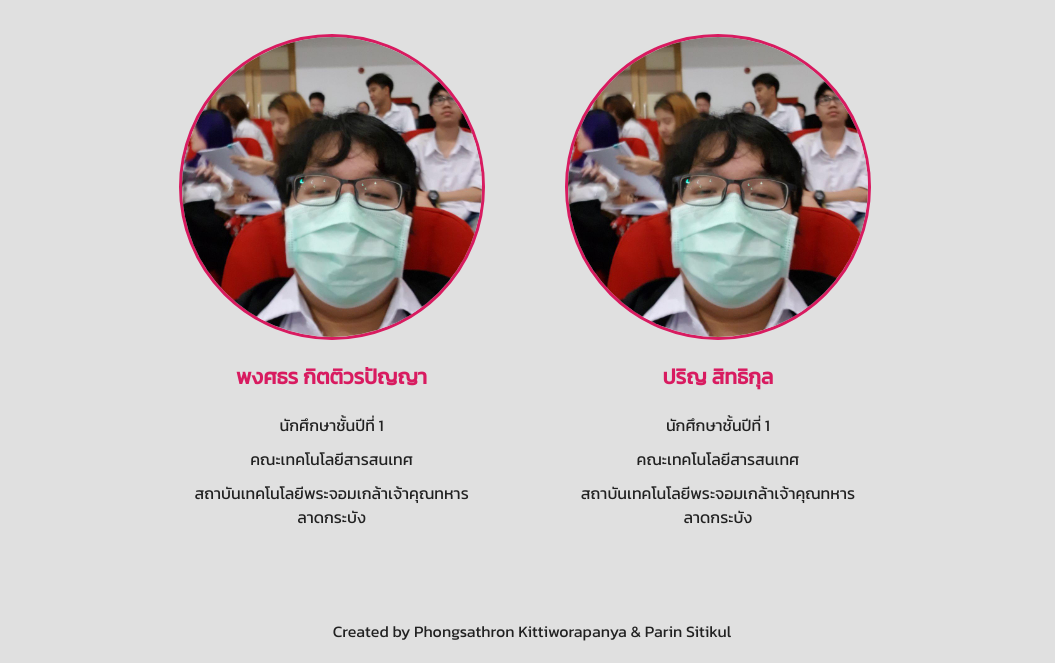
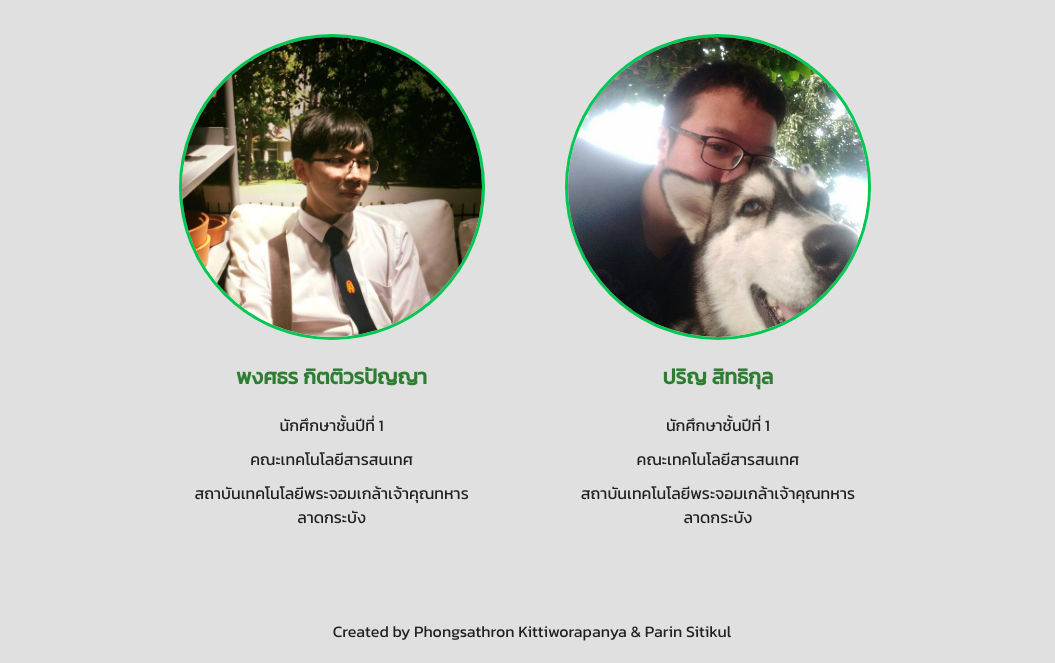
Before and after one commit to Phongsathron/Bangkok-Website, a plain HTML site: page about.html in a window 1280 px wide. Shown: the part 185-848 px from the top of the page, without its empty margins (108-1163 px from the left). Drawn offline with Linux system fonts and the light colour scheme; a web font is replaced by a local one.

Commit message:
Update about page

```diff
--- a/about.html
+++ b/about.html
@@ -16,6 +16,7 @@
                 <nav class="main-nav">
                     <ul>
                         <li><a href="index.html#travel">5 สถานที่น่าสนใจ</a></li>
+                        <li><a href="index.html#restaurant">ร้านอาหารชื่อดัง</a></li>
                         <li><a href="about.html">ผู้จัดทำ</a></li>
                     </ul>
                 </nav>
@@ -28,7 +29,7 @@
                 <div class="row member-row">
                     <div class="member-item">
                         <div class="profile-pic">
-                            <img src="img/member/member1.jpg">
+                            <img src="img/member/fluke.jpg">
                         </div>
                         <h3>พงศธร กิตติวรปัญญา</h3>
                         <p>นักศึกษาชั้นปีที่ 1</p>
@@ -37,7 +38,7 @@
                     </div>
                     <div class="member-item">
                         <div class="profile-pic">
-                            <img src="img/member/member1.jpg">
+                            <img src="img/member/dump.jpg">
                         </div>
                         <h3>ปริญ สิทธิกุล</h3>
                         <p>นักศึกษาชั้นปีที่ 1</p>
--- a/design.css
+++ b/design.css
@@ -220,13 +220,12 @@ body.video-page{
     height: 300px;
     text-align: center;
     margin: auto;
-    border: 3px solid #D81B60;
+    border: 3px solid #00C853;
 }
 
 .profile-pic img{
     width: 100%;
     position: relative;
-    bottom: 50px;
 }
 
 .member-item{
@@ -242,7 +241,7 @@ body.video-page{
 }
 
 .member-item h3{
-    color: #D81B60;
+    color: #2E7D32;
     font-size: 21px;
 }
 
```
Also changed, not shown: img/member/dump.jpg (added), img/member/fluke.jpg (added).
